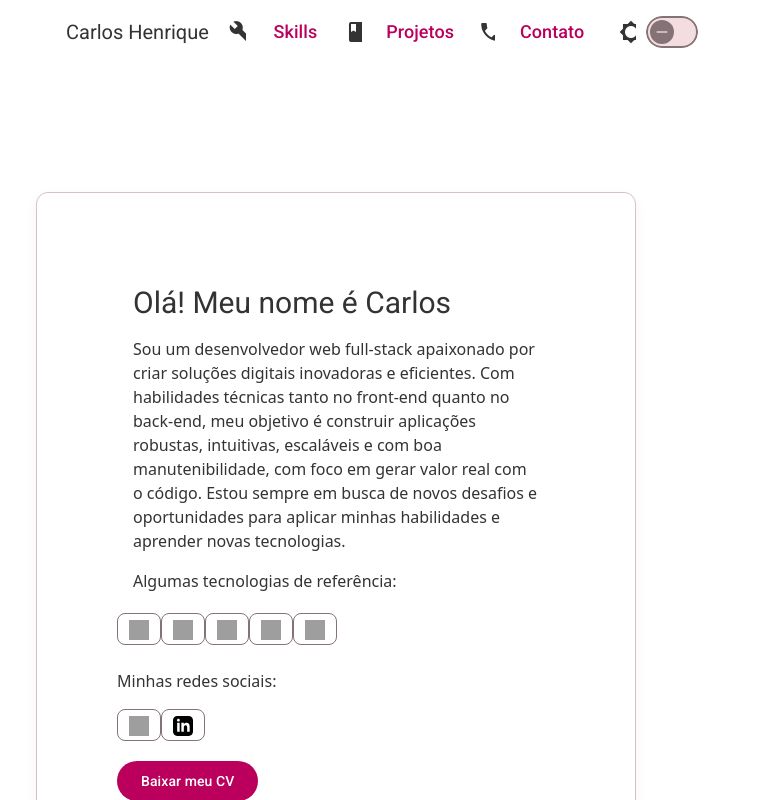
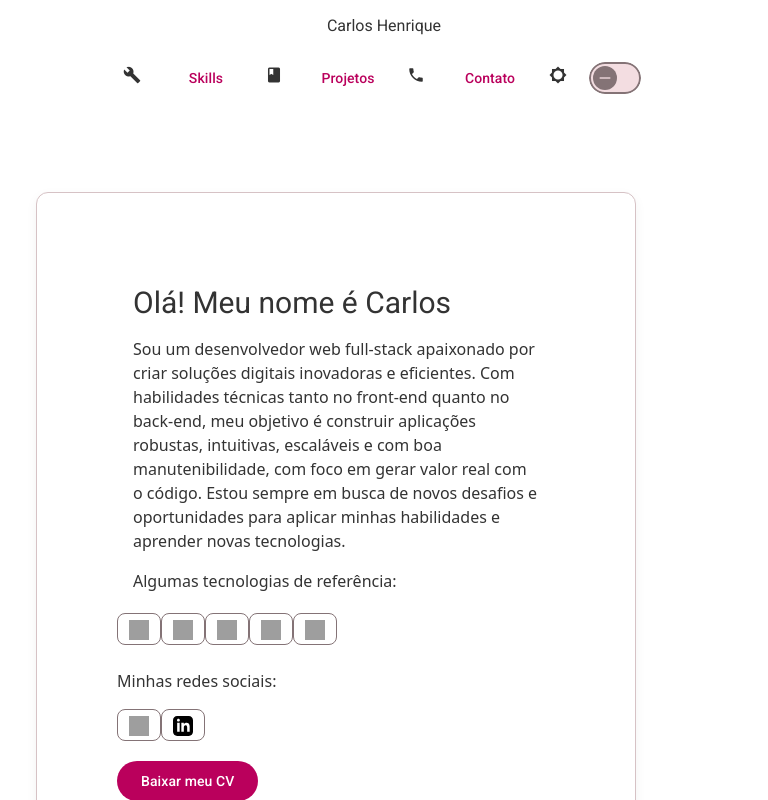
Before and after one commit to CarlosHenri05/angular-portfolio, an Angular app: page / in a window 768 px wide. Shown: the top 800 px of the page. Built offline with nearby package versions, Linux system fonts and the light colour scheme; grey boxes are pictures that could not be loaded.

Commit message:
Solving header media problems

```diff
--- a/src/app/header/header.component.css
+++ b/src/app/header/header.component.css
@@ -1,3 +1,9 @@
+*,
+*::before,
+*::after {
+  box-sizing: border-box;
+}
+
 .card-principal {
   position: fixed;
   top: 20px;
@@ -12,9 +18,11 @@
   font-size: 18px;
   padding: 12px 24px;
 }
+
 .logo {
   font-size: 20px;
 }
+
 .space {
   flex: 1 1 auto;
 }
@@ -24,109 +32,70 @@ mat-toolbar {
   color: var(--text-color);
   transition: background-color 200ms, color 200ms;
 }
+
 main {
   background-color: var(--navbar-color);
   color: var(--text-color);
   transition: background-color 200ms, color 200ms;
 }
 
-@media (min-width: 375px) {
-  .card-principal {
-    max-width: 350px;
-    padding: 25px;
+@media (max-width: 768px) {
+  mat-toolbar {
+    flex-wrap: wrap;
+    justify-content: center;
+    padding: 12px;
+    gap: 8px;
+    box-sizing: border-box;
+    width: 100%;
+    align-items: center;
   }
 
-  .main-page-title {
-    font-size: 22px;
+  .logo {
+    font-size: 16px;
+    width: 100%;
+    text-align: center;
+    margin-bottom: 8px;
+    flex-basis: 100%;
   }
 
-  mat-card {
-    padding: 12px;
-    margin-bottom: 10px;
+  .btn-grande {
+    font-size: 14px;
+    padding: 6px 12px;
+    min-width: 90px;
+    margin: 2px;
   }
 
-  mat-card img {
-    width: 38px;
-    margin-bottom: 9px;
+  mat-icon {
+    font-size: 18px;
+    margin: 0 4px;
   }
 
-  mat-toolbar {
-    padding: 20px;
-    gap: 8px;
+  mat-slide-toggle {
+    margin: 0 4px;
   }
 
-  .cv-btn {
-    margin-top: 12px;
+  .space {
+    display: none;
   }
 
-  mat-chip {
-    height: 28px;
-    font-size: 0.9em;
+  body,
+  html {
+    overflow-x: hidden;
   }
 }
 
-/* Dispositivo G (a partir de 425px de largura) */
-@media (min-width: 425px) {
-  .card-principal {
-    max-width: 400px;
-    padding: 30px;
+@media (max-width: 480px) {
+  .btn-grande {
+    font-size: 12px;
+    padding: 4px 8px;
+    min-width: 70px;
   }
 
-  .main-page-title {
-    font-size: 24px;
-  }
-
-  mat-card {
-    padding: 15px;
-    margin-bottom: 10px;
-  }
-
-  mat-card img {
-    width: 40px;
-    margin-bottom: 10px;
-  }
-
-  mat-toolbar {
-    padding: 30px;
-    gap: 10px;
-  }
-
-  .cv-btn {
-    margin-top: 15px;
-  }
-
-  mat-chip {
-    height: 30px;
-    font-size: 1em;
-  }
-}
-
-/* Tablet (a partir de 768px de largura) */
-@media (min-width: 768px) {
-  .card-principal {
-    max-width: 700px;
-  }
-
-  .skills-container {
-    display: grid;
-    grid-template-columns: repeat(auto-fit, minmax(250px, 1fr));
-    gap: 20px;
-    margin: 0 auto;
-    max-width: 900px;
-  }
-
-  mat-card {
-    flex-direction: row;
-    text-align: left;
-    align-items: center;
-  }
-
-  mat-card img {
-    margin-right: 15px;
-    margin-bottom: 0;
+  .logo {
+    font-size: 14px;
   }
 
   mat-icon {
-    font-size: 24px;
+    font-size: 16px;
   }
 }
```
